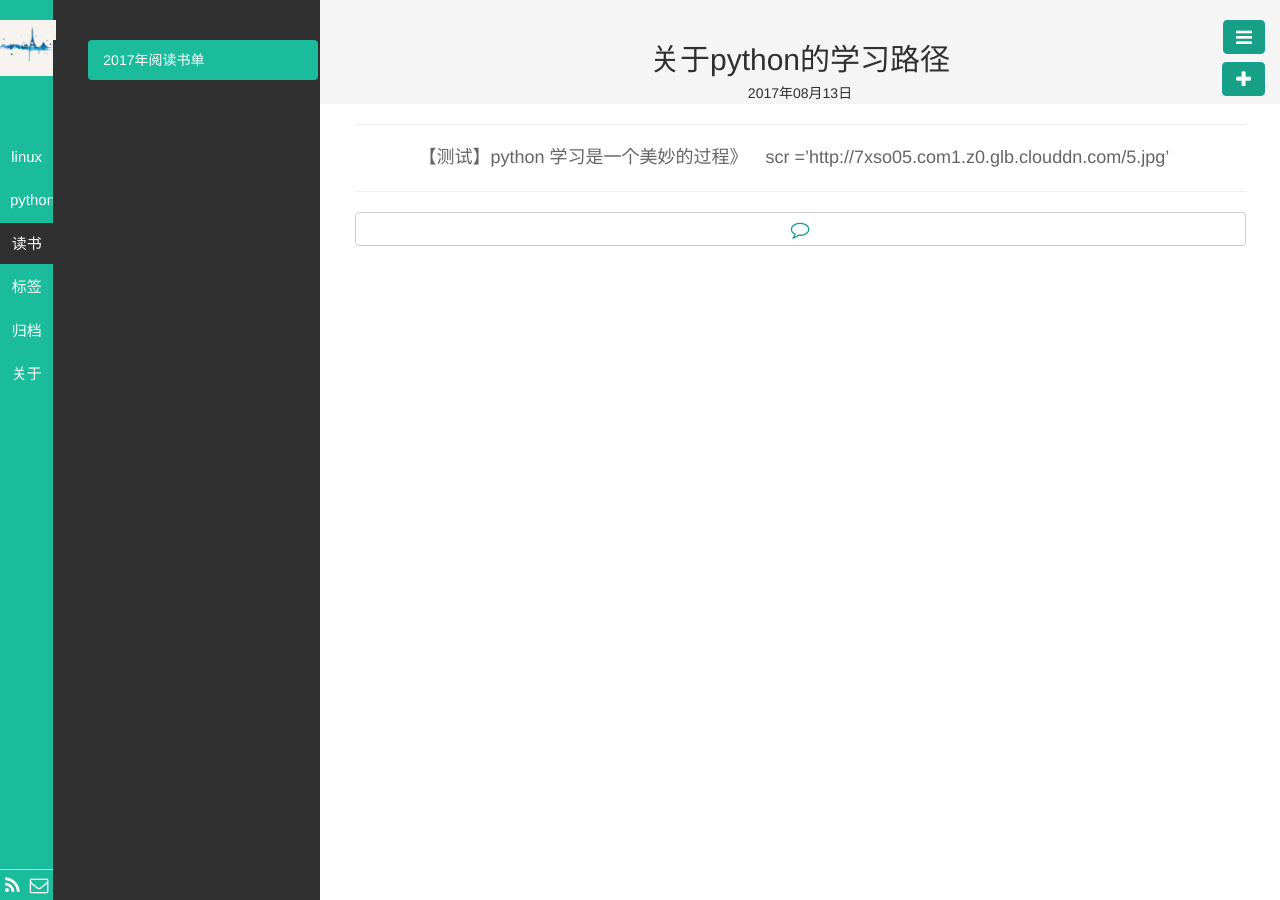
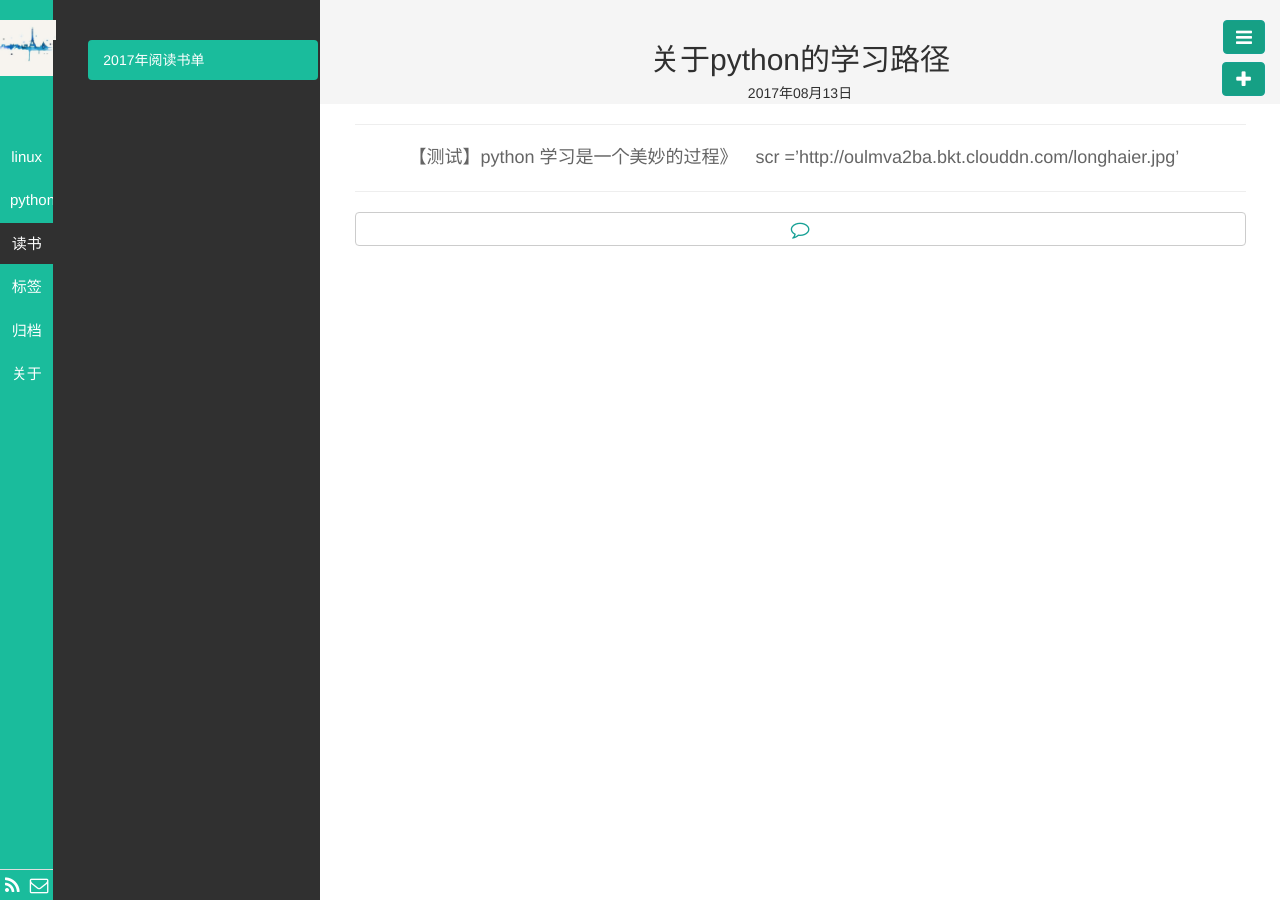
Before and after one commit to Longhaier/longhaier.github.io, a Jekyll site: the page built from _posts/python/2017-08-13-python test.md, in a window 1280 px wide. Built offline with Jekyll 4.4.1, drawn with Linux system fonts in a browser that asks for light colours; part of the change alters nothing that is shown.

Commit message:
Update 2017-08-13-python test.md

```diff
--- a/_posts/python/2017-08-13-python test.md
+++ b/_posts/python/2017-08-13-python test.md
@@ -8,4 +8,4 @@ description:
 ---
 
 【测试】python 学习是一个美妙的过程》
-<img> scr ='http://7xso05.com1.z0.glb.clouddn.com/5.jpg' <img>
+<img> scr ='http://oulmva2ba.bkt.clouddn.com/longhaier.jpg' <img>
```
